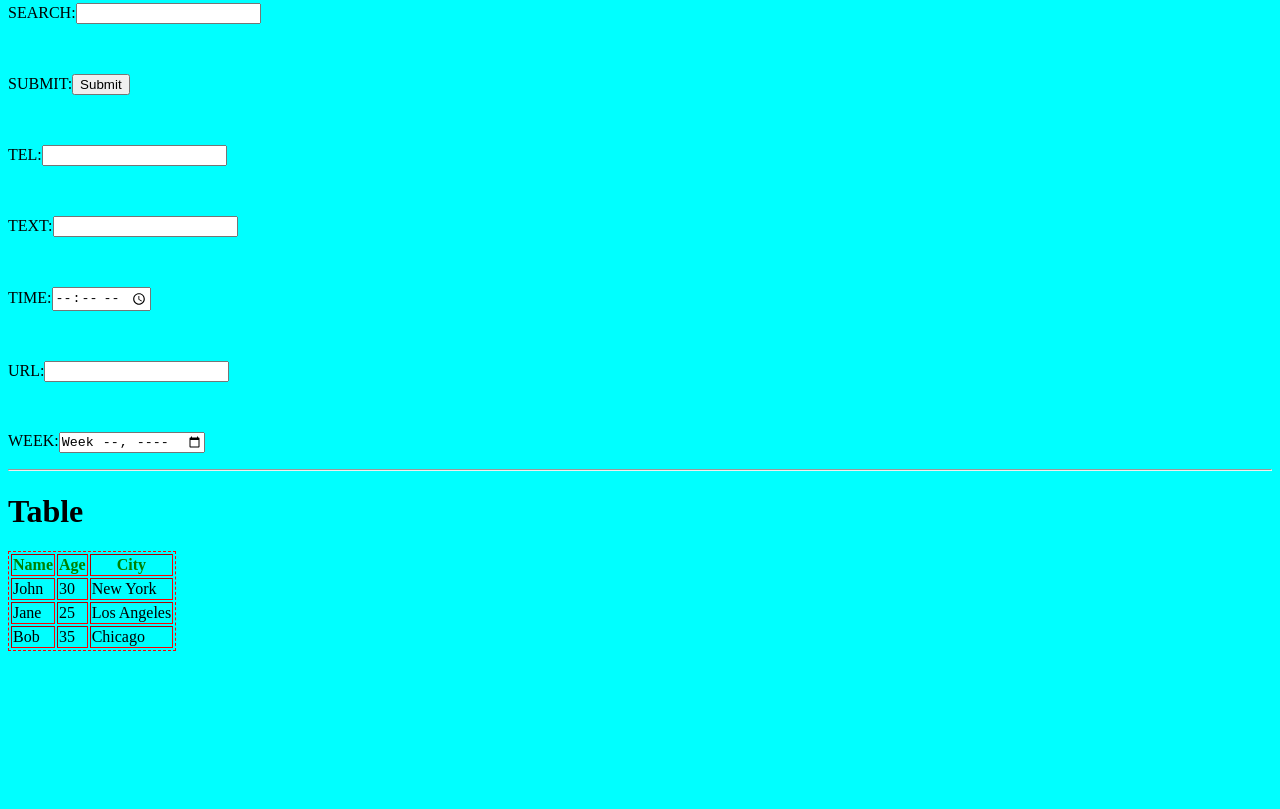
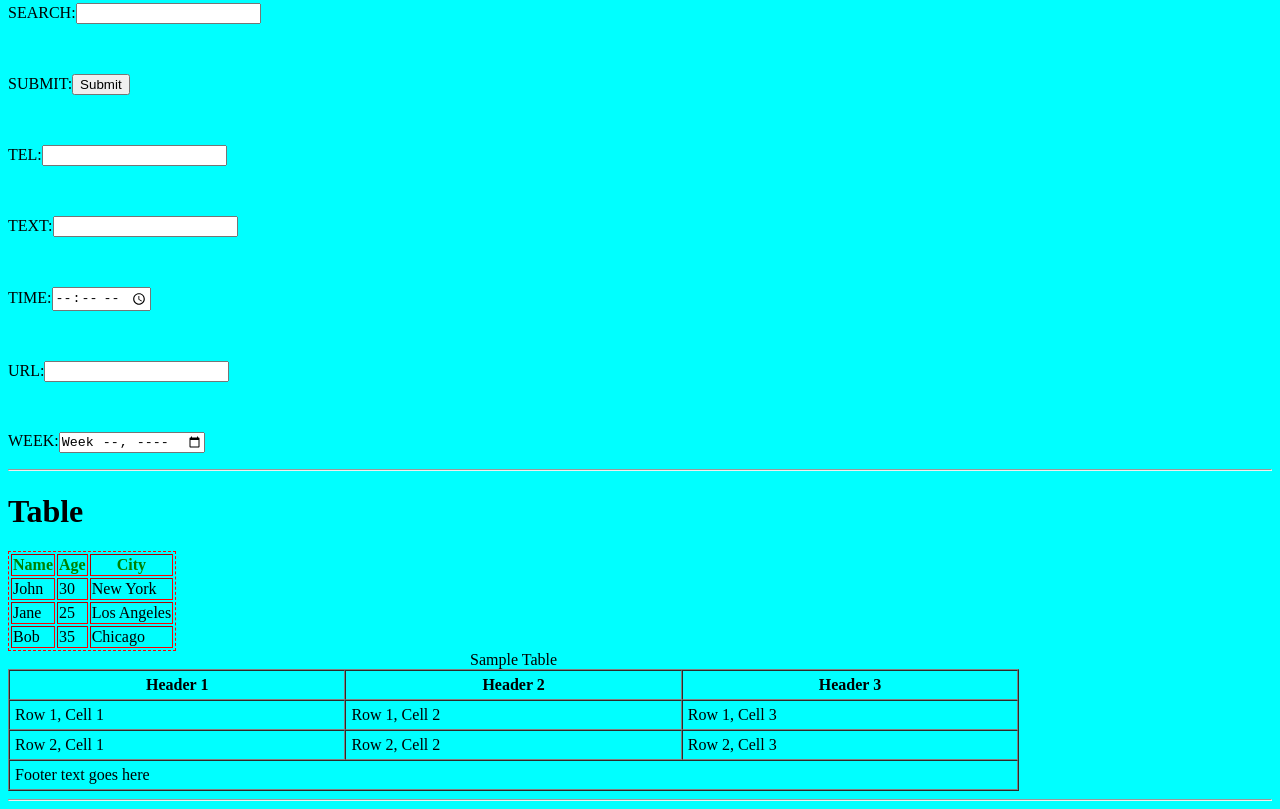
Before and after one commit to mohana87/githubemc1, a plain HTML site: page html.html in a window 1280 px wide. Shown: the part 5813-6622 px from the top of the page. Before the commit the page ends 6472 px from the top, so only its background shows below. Drawn offline with Linux system fonts and the light colour scheme.

Commit message:
modified html.html

```diff
--- a/html.html
+++ b/html.html
@@ -275,6 +275,35 @@ The <br> tag defines a line break, and is an empty element without a closing tag
                     </tr>
                 </tbody>
             </table>
+            <table>
 
+    <table border="1" cellspacing="0" cellpadding="5" width="80%">
+        <caption>Sample Table</caption>
+        <thead>
+            <tr>
+                <th scope="col">Header 1</th>
+                <th scope="col">Header 2</th>
+                <th scope="col">Header 3</th>
+            </tr>
+        </thead>
+        <tbody>
+            <tr>
+                <td>Row 1, Cell 1</td>
+                <td>Row 1, Cell 2</td>
+                <td>Row 1, Cell 3</td>
+            </tr>
+            <tr>
+                <td>Row 2, Cell 1</td>
+                <td>Row 2, Cell 2</td>
+                <td>Row 2, Cell 3</td>
+            </tr>
+        </tbody>
+        <tfoot>
+            <tr>
+                <td colspan="3">Footer text goes here</td>
+            </tr>
+        </tfoot>
+    </table>
+    <hr>
 </body>
 </html>
```
